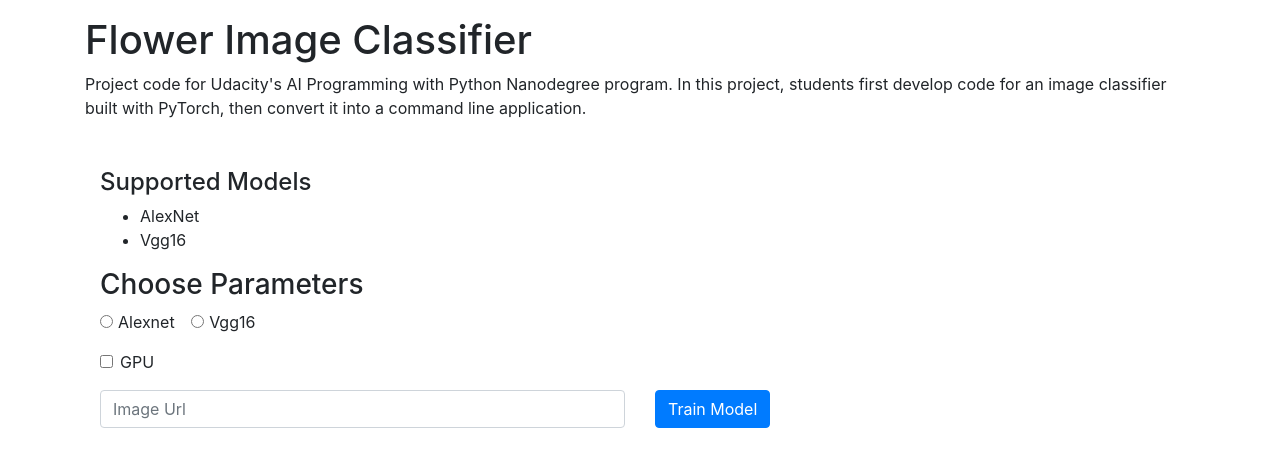
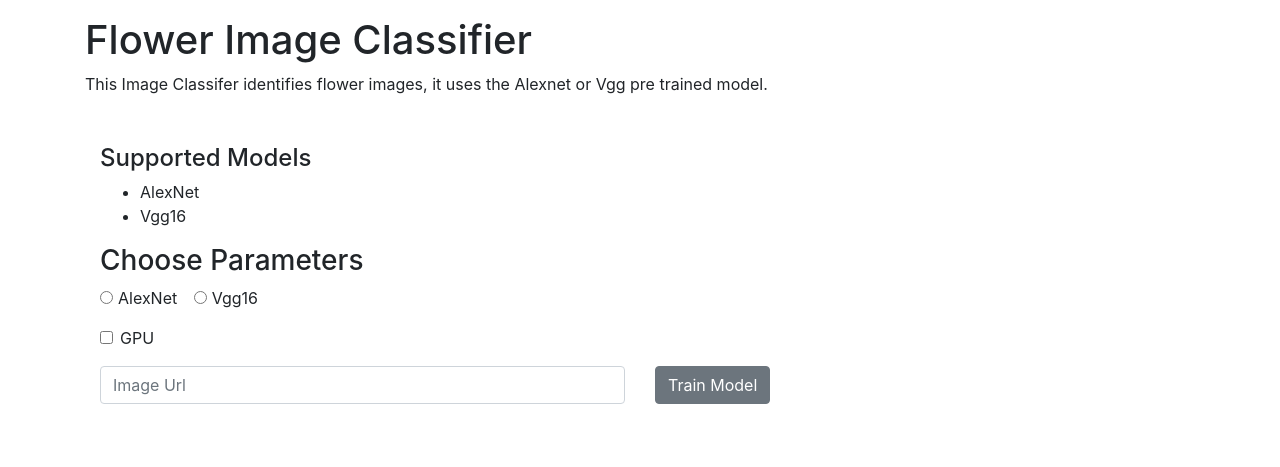
Before and after one commit to victoray/ImageClassifierFlask, a Flask app: page / in a window 1280 px wide. Shown: the part 58-525 px from the top of the page. Run offline with Flask 2, Linux system fonts and the light colour scheme; some libraries are stand-ins or nearby versions.

Commit message:
mock up front-end

```diff
--- a/app.py
+++ b/app.py
@@ -1,11 +1,30 @@
-from flask import Flask, render_template
+from flask import Flask, render_template, request
+from classifier.predict import predict
+import wget
 
 app = Flask(__name__)
 
 
-@app.route('/')
+@app.route('/', methods=['POST', 'GET'])
 def home():
+
+    if request.method == 'POST':
+        print(request.form)
+        model = request.form['model']
+        gpu = True if request.form.get('gpu') else False
+        url = request.form['image']
+        image_path = download(url)
+
+        print(model, gpu, image_path)
+
     return render_template('index.html')
+
+
+def download(url):
+    name = url.rsplit('/')
+    path = f'images/{name[-1]}'
+    wget.download(url, path)
+    return path
 
 
 if __name__ == '__main__':
--- a/templates/index.html
+++ b/templates/index.html
@@ -21,8 +21,7 @@
 <div class="container">
     <span>
         <h1 class="mt-3"> Flower Image Classifier</h1>
-        Project code for Udacity's AI Programming with Python Nanodegree program. In this project, students first develop
-        code for an image classifier built with PyTorch, then convert it into a command line application.
+        This Image Classifer identifies flower images, it uses the Alexnet or Vgg pre trained model.
     </span>
     <div class="container-fluid mt-5">
         <span>
@@ -35,29 +34,29 @@
     </div>
     <div class="container">
         <h3>Choose Parameters</h3>
-        <form>
+        <form action="{{ url_for('home') }}" method="post">
             <div class="form-check form-check-inline">
-                <input class="form-check-input" type="radio" name="inlineRadioOptions" id="inlineRadio1"
-                       value="option1">
-                <label class="form-check-label" for="inlineRadio1">Alexnet</label>
+                <input class="form-check-input" type="radio" name="model" id="inlineRadio1"
+                       value="alexnet" required>
+                <label class="form-check-label" for="inlineRadio1">AlexNet</label>
             </div>
             <div class="form-check form-check-inline">
-                <input class="form-check-input" type="radio" name="inlineRadioOptions" id="inlineRadio2"
-                       value="option2">
+                <input class="form-check-input" type="radio" name="model" id="inlineRadio2"
+                       value="vgg16">
                 <label class="form-check-label" for="inlineRadio2">Vgg16</label>
             </div>
             <div class="form-check mt-3">
-                <input class="form-check-input" type="checkbox" value="" id="defaultCheck1">
-                <label class="form-check-label" for="defaultCheck1">
+                <input class="form-check-input" type="checkbox" name="gpu" id="gpu">
+                <label class="form-check-label" for="gpu">
                     GPU
                 </label>
             </div>
             <div class="row mt-3">
                 <div class="col">
-                    <input type="text" class="form-control" placeholder="Image Url">
+                    <input type="text" class="form-control" name="image" placeholder="Image Url" required>
                 </div>
                 <div class="col">
-                    <button type="submit" class="btn btn-primary mb-2">Train Model</button>
+                    <button type="submit" class="btn btn-secondary mb-2">Train Model</button>
                 </div>
             </div>
         </form>
@@ -66,13 +65,6 @@
 
 <!-- Optional JavaScript -->
 <!-- jQuery first, then Popper.js, then Bootstrap JS -->
-<script>
-    function f() {
-        window.location.reload();
-    }
-
-    setTimeout(f, 5000);
-</script>
 <script src="https://code.jquery.com/jquery-3.3.1.slim.min.js"
         integrity="sha384-q8i/X+965DzO0rT7abK41JStQIAqVgRVzpbzo5smXKp4YfRvH+8abtTE1Pi6jizo"
         crossorigin="anonymous"></script>
```
